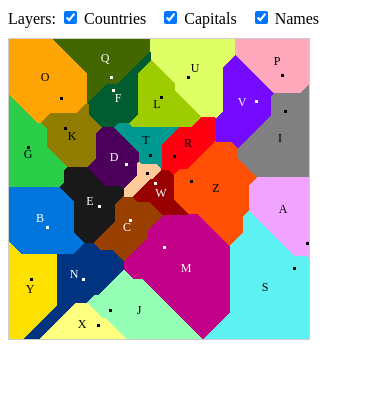
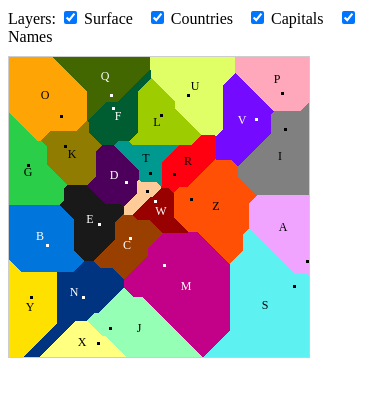
Before and after one commit to andbar-ru/world-repartition, a website built with Vite: page index.html in a window 390 px wide. Built offline with nearby package versions, Linux system fonts and the light colour scheme.

Commit message:
Surface canvas billet

```diff
--- a/index.html
+++ b/index.html
@@ -43,6 +43,8 @@
 <main id="main" class="hidden">
   <div id="layers">
     Layers:
+    <input type="checkbox" id="surface-toggle" class="layer-toggle" data-id="surface" checked>
+    <label for="countries-toggle">Surface</label>
     <input type="checkbox" id="countries-toggle" class="layer-toggle" data-id="countries" checked>
     <label for="countries-toggle">Countries</label>
     <input type="checkbox" id="capitals-toggle" class="layer-toggle" data-id="capitals" checked>
@@ -52,6 +54,7 @@
   </div>
 
   <div id="canvas-container">
+    <canvas id="surface-canvas" class="canvas" data-id="surface"></canvas>
     <canvas id="countries-canvas" class="canvas" data-id="countries"></canvas>
     <canvas id="capitals-canvas" class="canvas" data-id="capitals"></canvas>
     <canvas id="names-canvas" class="canvas" data-id="names"></canvas>
--- a/src/config.ts
+++ b/src/config.ts
@@ -137,3 +137,12 @@ export const countries = [
     altColor: 'black',
   },
 ] as const
+
+/** Land to sea ratio. Keep in mind that this ratio is not in the sense of pixels but origins. */
+export const landToSeaRatio = [30, 70]
+
+/** Color of land pixels. Can be the same as of some country. */
+export const landColor = 'black'
+
+/** Color of sea pixels. Must be defferent from that of any of the countries. */
+export const seaColor = 'white'
--- a/src/main.ts
+++ b/src/main.ts
@@ -34,7 +34,7 @@ function toggleLayer(event: Event) {
 
 /** Main function */
 function main() {
-  /* Check and initialize html elements. <<END */
+  /* Check and initialize html elements. <<HTML END */
   const main = document.getElementById('main')
   if (!main) {
     throw new Error('Could not find element with id="main"')
@@ -45,11 +45,22 @@ function main() {
     throw new Error('Could not find element with id="throbber"')
   }
 
+  /* Initialize all canvases <<CANVAS END */
+  const surfaceCanvas = document.getElementById('surface-canvas')
+  if (!(surfaceCanvas instanceof HTMLCanvasElement)) {
+    throw new Error('Could not find canvas with id="surface-canvas"')
+  }
+  let id = surfaceCanvas.dataset['id']
+  if (id !== 'surface') {
+    throw new Error('canvas[id="surface-canvas"] must have data-id="surface"')
+  }
+  canvases['surface'] = surfaceCanvas
+
   const countriesCanvas = document.getElementById('countries-canvas')
   if (!(countriesCanvas instanceof HTMLCanvasElement)) {
     throw new Error('Could not find canvas with id="countries-canvas"')
   }
-  let id = countriesCanvas.dataset['id']
+  id = countriesCanvas.dataset['id']
   if (id !== 'countries') {
     throw new Error('canvas[id="countries-canvas"] must have data-id="countries"')
   }
@@ -82,6 +93,7 @@ function main() {
     canvas.width = canvasWidth
     canvas.height = canvasHeight
   }
+  /* CANVAS END */
 
   const layerToggles = Array.from(document.getElementsByClassName('layer-toggle')).filter(
     (el) => el instanceof HTMLInputElement
@@ -93,7 +105,7 @@ function main() {
   for (const toggle of layerToggles) {
     toggle.addEventListener('change', toggleLayer)
   }
-  /* END */
+  /* HTML END */
 
   const countriesCtx = countriesCanvas.getContext('2d')
   if (!(countriesCtx instanceof CanvasRenderingContext2D)) {
```
